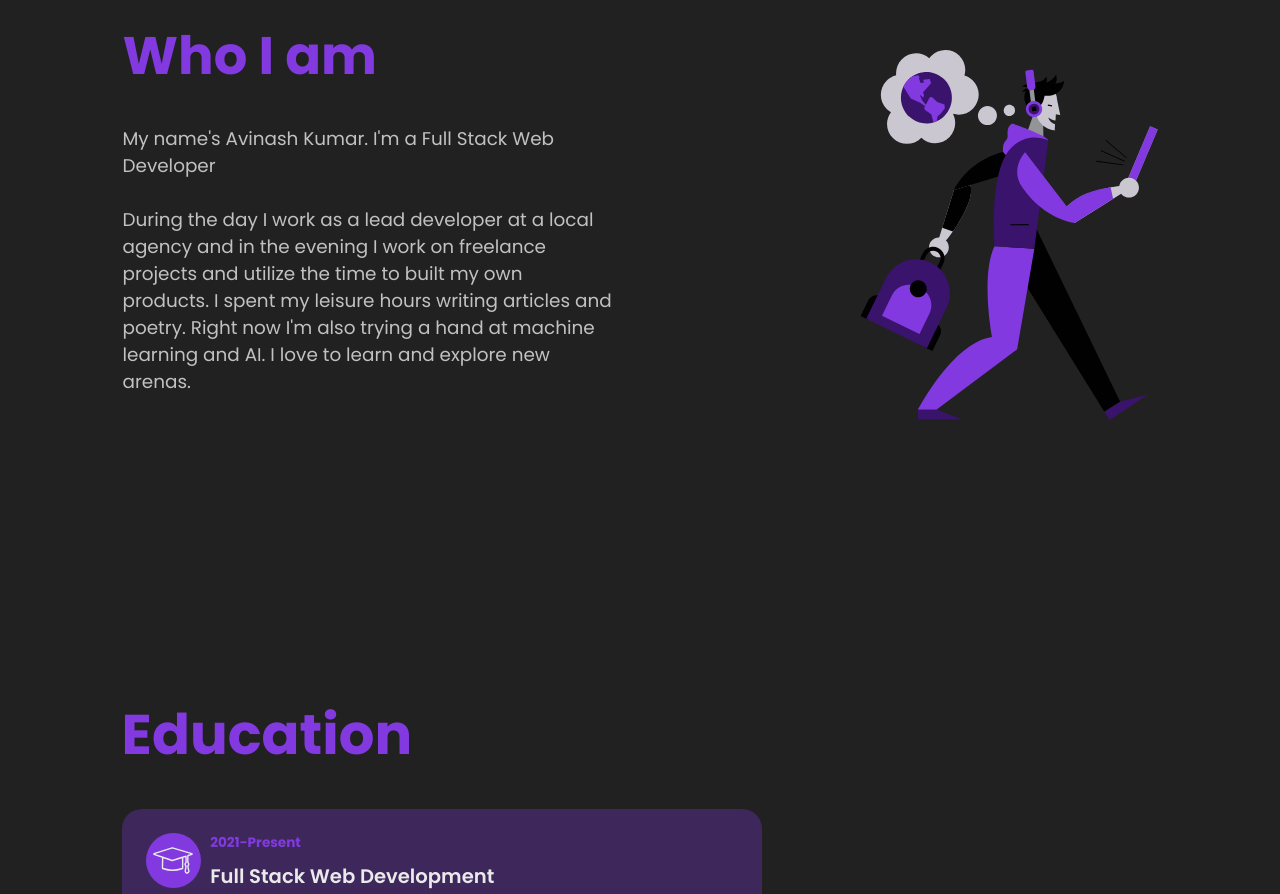
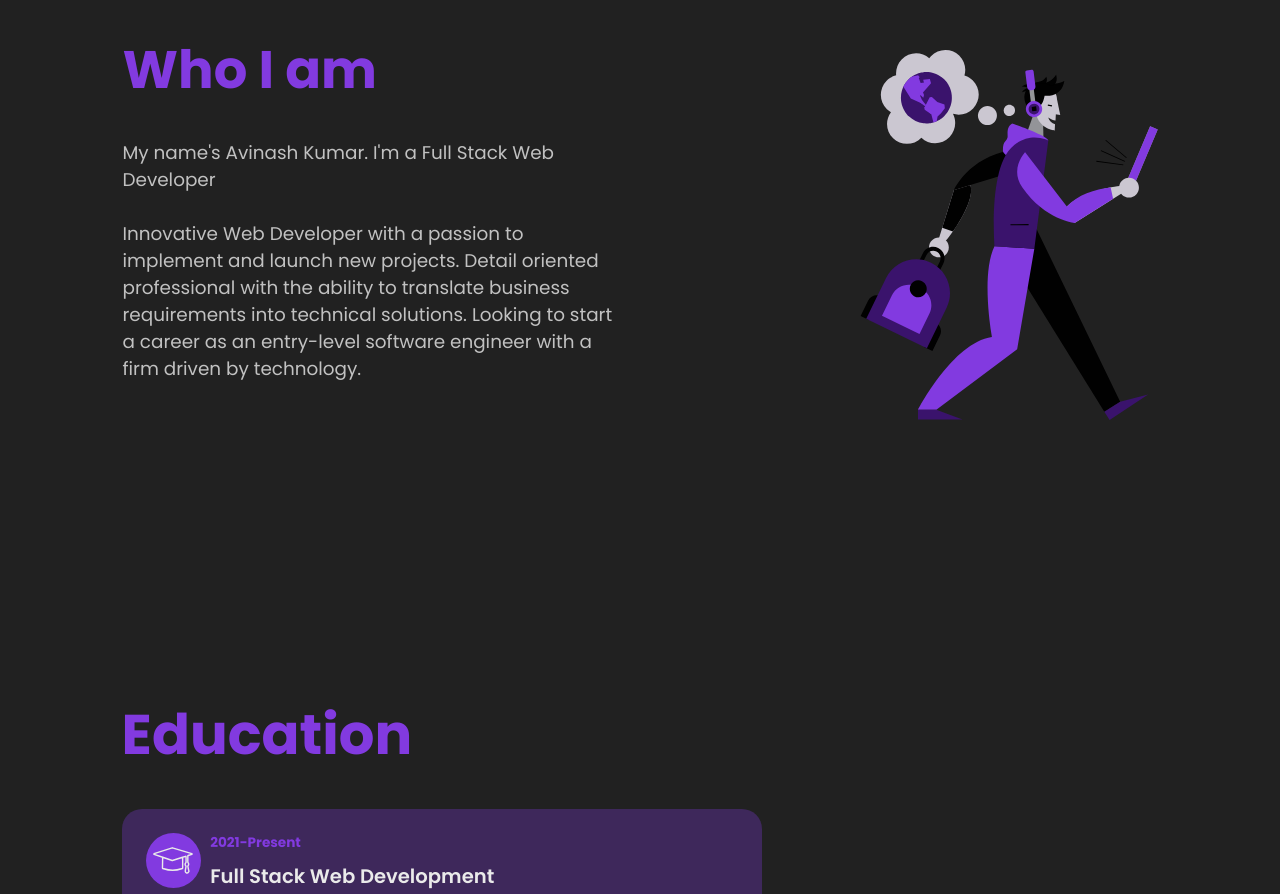
Before and after one commit to aviviral/Myprotfolio, a React (Create React App) app: page / in a window 1280 px wide. Shown: the part 940-1834 px from the top of the page. Built offline with nearby package versions, Linux system fonts and the light colour scheme; a web font is replaced by a local one.

Commit message:
Update aboutData.js

```diff
--- a/src/data/aboutData.js
+++ b/src/data/aboutData.js
@@ -1,6 +1,6 @@
 export const aboutData = {
     title: "Who I am",
     description1: "My name's Avinash Kumar. I'm a Full Stack Web Developer",
-    description2: "During the day I work as a lead developer at a local agency and in the evening I  work on freelance projects and utilize the time to built my own products. I spent my leisure hours writing articles and poetry. Right now I'm also trying a hand at machine learning and AI. I love to learn and explore new arenas.",
+    description2: "Innovative Web Developer with a passion to implement and launch new projects. Detail oriented professional with the ability to translate business requirements into technical solutions. Looking to start a career as an entry-level software engineer with a firm driven by technology.",
     image: 1
 }
```
